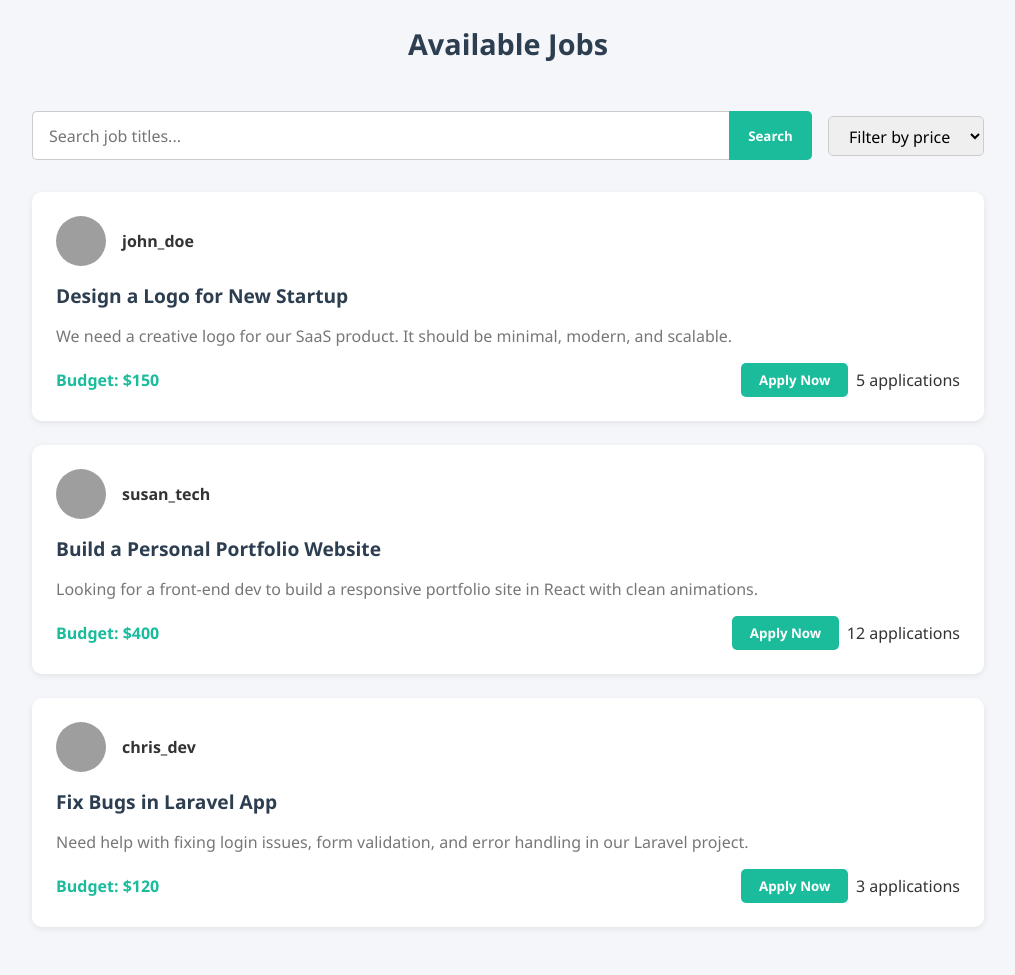
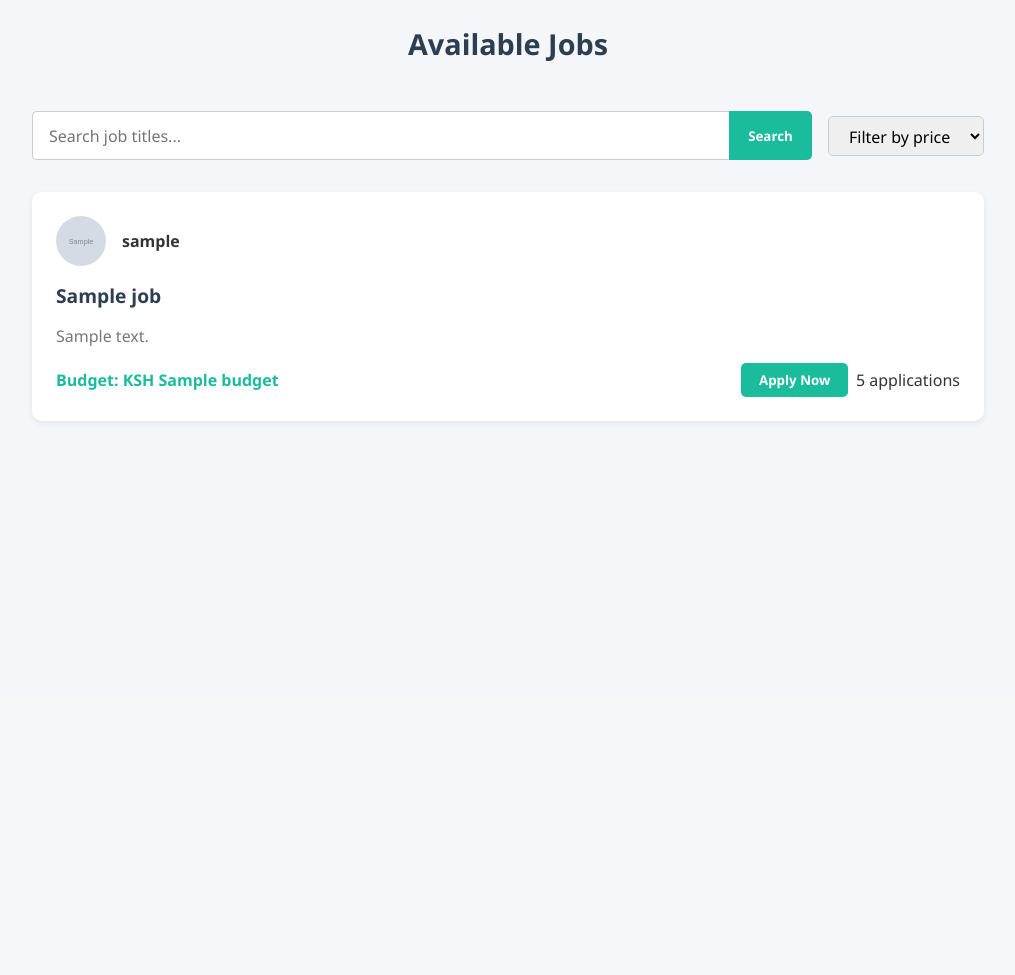
Before and after one commit to GERRY-01/Freelanceapp, a Django app: template templates/jobs.html in a window 1280 px wide. Shown: the part 102-1077 px from the top of the page, without its empty margins (132-1147 px from the left). After the commit the page ends 525 px from the top, so only its background shows below. Run offline with Django 3.2, Linux system fonts and the light colour scheme; the template is opened without the code that fills it: most values are stand-ins (such as "Sample title", 1, 10 or a date in 2020); grey boxes marked "Sample" are stand-in pictures; grey boxes are pictures that could not be loaded.

Commit message:
fetched the jobs posted

```diff
--- a/templates/jobs.html
+++ b/templates/jobs.html
@@ -254,6 +254,16 @@
       font-style: italic;
       color: var(--text-light);
     }
+    .job-description a {
+      color: #1e90ff;
+      font-weight: 500;
+      cursor: pointer;
+      text-decoration: none;
+    }
+
+    .job-description a:hover {
+      text-decoration: underline;
+    }
 
     @media (max-width: 768px) {
       .navbar {
@@ -399,53 +409,42 @@
 
     <!-- Job Listings -->
     <div id="job-list">
-      <div class="job-card" data-title="design a logo for new startup">
+      {% for job in jobs %}
+      <div class="job-card" data-title="{{job.title|lower}}">
         <div class="job-header">
-          <img src="https://i.pravatar.cc/150?img=8" alt="Client">
-          <div class="poster-name">john_doe</div>
+          <img src="{{job.client.profile_pic.url}}" alt="Client">
+          <div class="poster-name">{{job.client.user.username}}</div>
         </div>
-        <h3>Design a Logo for New Startup</h3>
-        <p>We need a creative logo for our SaaS product. It should be minimal, modern, and scalable.</p>
+        <h3>{{job.title}}</h3>
+
+        <div class="job-description">
+          {% with job.description|wordcount as word_count %}
+          {% if word_count > 45%}
+          <p class="short-desc" id="short-{{ job.id }}">
+            {{ job.description|truncatewords:45 }}...
+            <a href="javascript:void(0);" onclick="showFull('{{ job.id }}')">Read More</a>
+          </p>
+
+          <p class="full-desc" id="full-{{ job.id }}" style="display: none;">
+            {{ job.description }}
+            <a href="javascript:void(0);" onclick="showLess('{{ job.id }}')">Show Less</a>
+          </p>
+          {% else %}
+          <p>{{job.description}}</p>
+          {% endif %}
+          {% endwith %}
+        </div>
+
+
         <div class="bottom-row">
-          <div class="budget">Budget: $150</div>
+          <div class="budget">Budget: KSH {{job.budget}}</div>
           <div class="apply-group">
             <button class="apply-btn">Apply Now</button>
             <span>5 applications</span>
           </div>
         </div>
       </div>
-
-      <div class="job-card" data-title="build a personal portfolio website">
-        <div class="job-header">
-          <img src="https://i.pravatar.cc/150?img=10" alt="Client">
-          <div class="poster-name">susan_tech</div>
-        </div>
-        <h3>Build a Personal Portfolio Website</h3>
-        <p>Looking for a front-end dev to build a responsive portfolio site in React with clean animations.</p>
-        <div class="bottom-row">
-          <div class="budget">Budget: $400</div>
-          <div class="apply-group">
-            <button class="apply-btn">Apply Now</button>
-            <span>12 applications</span>
-          </div>
-        </div>
-      </div>
-
-      <div class="job-card" data-title="fix bugs in laravel app">
-        <div class="job-header">
-          <img src="https://i.pravatar.cc/150?img=15" alt="Client">
-          <div class="poster-name">chris_dev</div>
-        </div>
-        <h3>Fix Bugs in Laravel App</h3>
-        <p>Need help with fixing login issues, form validation, and error handling in our Laravel project.</p>
-        <div class="bottom-row">
-          <div class="budget">Budget: $120</div>
-          <div class="apply-group">
-            <button class="apply-btn">Apply Now</button>
-            <span>3 applications</span>
-          </div>
-        </div>
-      </div>
+      {% endfor %}
     </div>
 
     <!-- Message for no results -->
@@ -494,6 +493,16 @@
   searchInput.addEventListener('input', () => {
     clearBtn.style.display = searchInput.value ? 'block' : 'none';
   });
+
+    function showFull(id) {
+    document.getElementById('short-' + id).style.display = 'none';
+    document.getElementById('full-' + id).style.display = 'block';
+  }
+
+  function showLess(id) {
+    document.getElementById('full-' + id).style.display = 'none';
+    document.getElementById('short-' + id).style.display = 'block';
+  }
 </script>
 
 </body>
```
